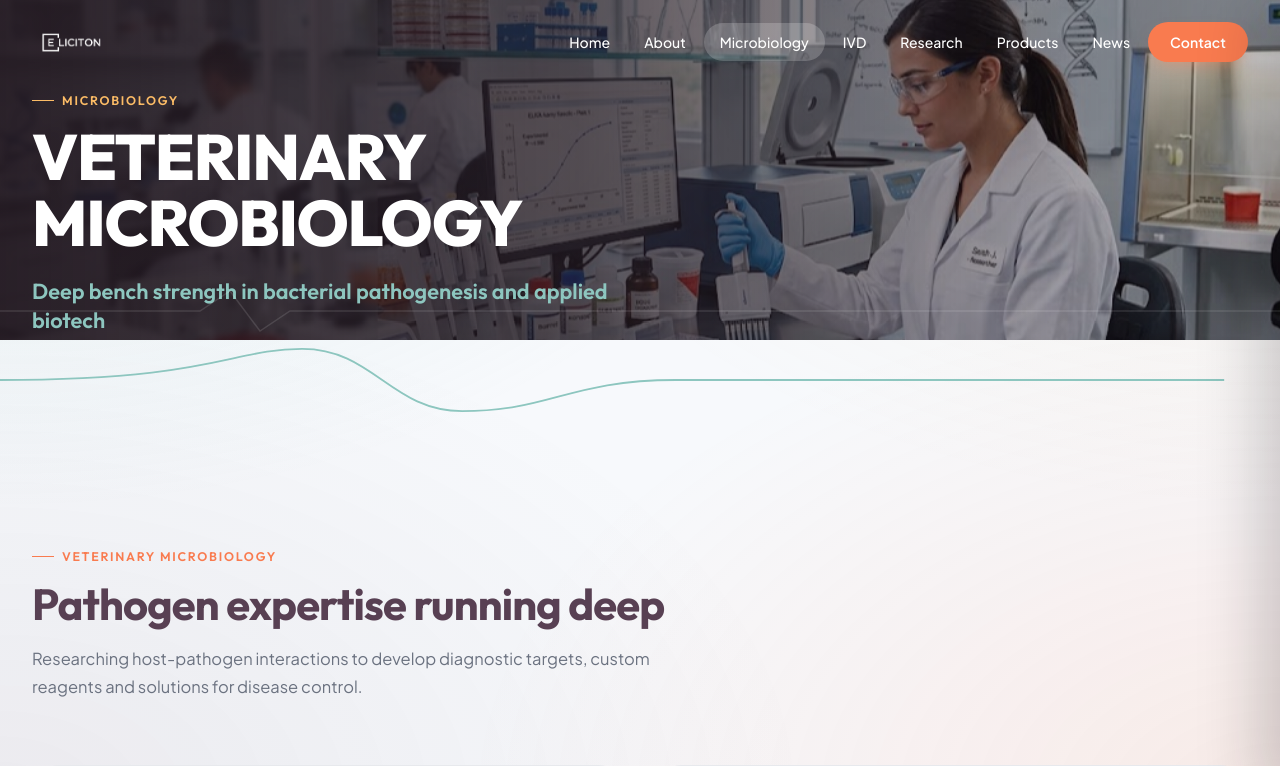
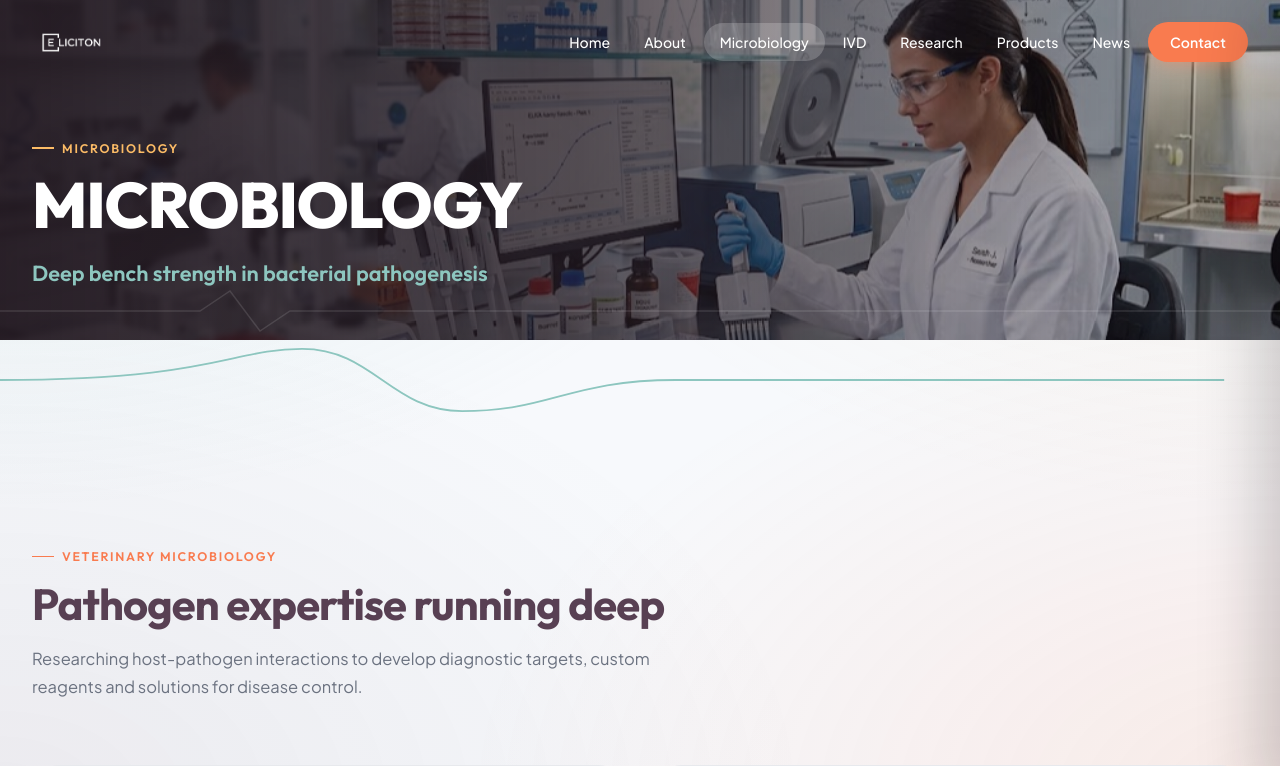
Before and after one commit to Triveni-104/eliciton-innovations, a React (Vite) app: page /microbiology in a window 1280 px wide. Shown: the top 766 px of the page. Built offline with nearby package versions, Linux system fonts and the light colour scheme.

Commit message:
Update Contact page map location

```diff
--- a/src/pages/Microbiology.jsx
+++ b/src/pages/Microbiology.jsx
@@ -5,7 +5,7 @@ import SignalDivider from '../components/SignalDivider';
 
 export default function Microbiology() {
   useEffect(() => {
-    document.title = "Veterinary Microbiology — Eliciton Innovations";
+    document.title = "Microbiology — Eliciton Innovations";
     const metaDesc = document.querySelector('meta[name="description"]');
     if (metaDesc) {
       metaDesc.setAttribute('content', 'Research and innovation in veterinary microbiology, bacterial pathogenesis, antimicrobial solutions, and applied biotechnology.');
@@ -16,8 +16,8 @@ export default function Microbiology() {
     <>
       <Hero
         eyebrow="Microbiology"
-        title="VETERINARY MICROBIOLOGY"
-        subtitle="Deep bench strength in bacterial pathogenesis and applied biotech"
+        title="MICROBIOLOGY"
+        subtitle="Deep bench strength in bacterial pathogenesis"
         compact={true}
       />
 
@@ -47,7 +47,7 @@ export default function Microbiology() {
 
           <div style={{ marginTop: '64px', textAlign: 'center' }} className="reveal">
             <Link to="/contact" className="btn btn-primary">Partner With Our Lab
-              <svg width="16" height="16" viewBox="0 0 24 24" fill="none" stroke="#fff" strokeWidth="2"><path d="M5 12h14M13 6l6 6-6 6"/></svg>
+              <svg width="16" height="16" viewBox="0 0 24 24" fill="none" stroke="#fff" strokeWidth="2"><path d="M5 12h14M13 6l6 6-6 6" /></svg>
             </Link>
           </div>
         </div>
```
